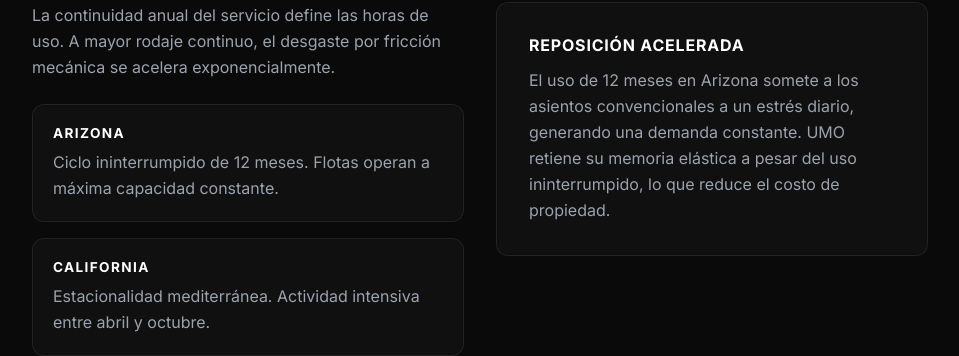
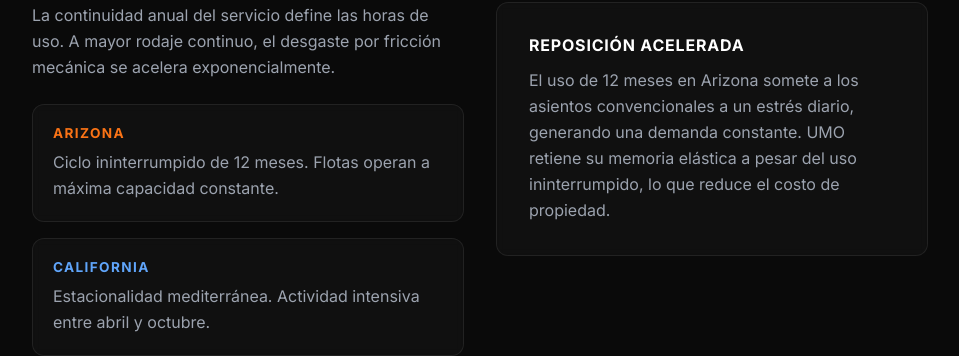
Before and after one commit to 4builes-crypto/Umo-internationalization, a React (Vite) app: page /tech-environmental in a window 1280 px wide. Shown: the part 1140-1496 px from the top of the page, without its empty margins (304-1263 px from the left). Built offline with nearby package versions, Linux system fonts and the light colour scheme.

Commit message:
style: apply consistent colors for Arizona and California in Section 11 point 2

```diff
--- a/src/pages/TechEnvironmental.tsx
+++ b/src/pages/TechEnvironmental.tsx
@@ -132,13 +132,13 @@ export const TechEnvironmental = () => {
             </p>
             <div className="grid grid-cols-1 gap-4">
               <div className="p-5 bg-zinc-900/80 rounded-xl border-l-4 border-unoOrange glass-card">
-                <h4 className="text-white font-bold text-xs mb-2 tracking-widest uppercase">ARIZONA</h4>
+                <h4 className="text-unoOrange font-bold text-xs mb-2 tracking-widest uppercase">ARIZONA</h4>
                 <p className="text-sm text-textSecondary leading-relaxed">
                   {language === 'es' ? 'Ciclo ininterrumpido de 12 meses. Flotas operan a máxima capacidad constante.' : 'Uninterrupted 12-month cycle. Fleets operate at constant maximum capacity.'}
                 </p>
               </div>
               <div className="p-5 bg-zinc-900/80 rounded-xl border-l-4 border-blue-400 glass-card">
-                <h4 className="text-white font-bold text-xs mb-2 tracking-widest uppercase">CALIFORNIA</h4>
+                <h4 className="text-blue-400 font-bold text-xs mb-2 tracking-widest uppercase">CALIFORNIA</h4>
                 <p className="text-sm text-textSecondary leading-relaxed">
                   {language === 'es' ? 'Estacionalidad mediterránea. Actividad intensiva entre abril y octubre.' : 'Mediterranean seasonality. Intensive activity between April and October.'}
                 </p>
```
